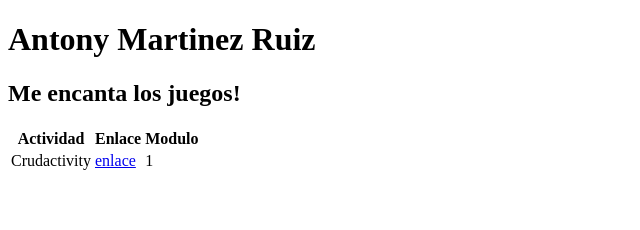
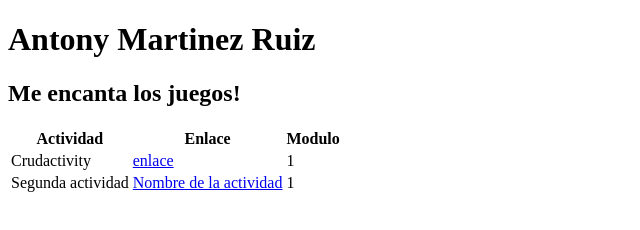
Before and after one commit to AntonyMRuiz/turing, a plain HTML site: page index.html in a window 1280 px wide. Shown: the whole page, without its empty margins (0-640 px from the left). Drawn offline with Linux system fonts and the light colour scheme.

Commit message:
Add second activity row to index.html

```diff
--- a/index.html
+++ b/index.html
@@ -20,6 +20,11 @@
     <td><a href="https://github.com/crudzaso/join">enlace</a></td>
     <td>1</td>
   </tr>
+         <tr>
+            <td>Segunda actividad</td>
+            <td><a href="https://github.com/crudzaso/join">Nombre de la actividad</a></td>
+            <td>1</td>
+      </tr>
 </table>
 </body>
 </html>
```
